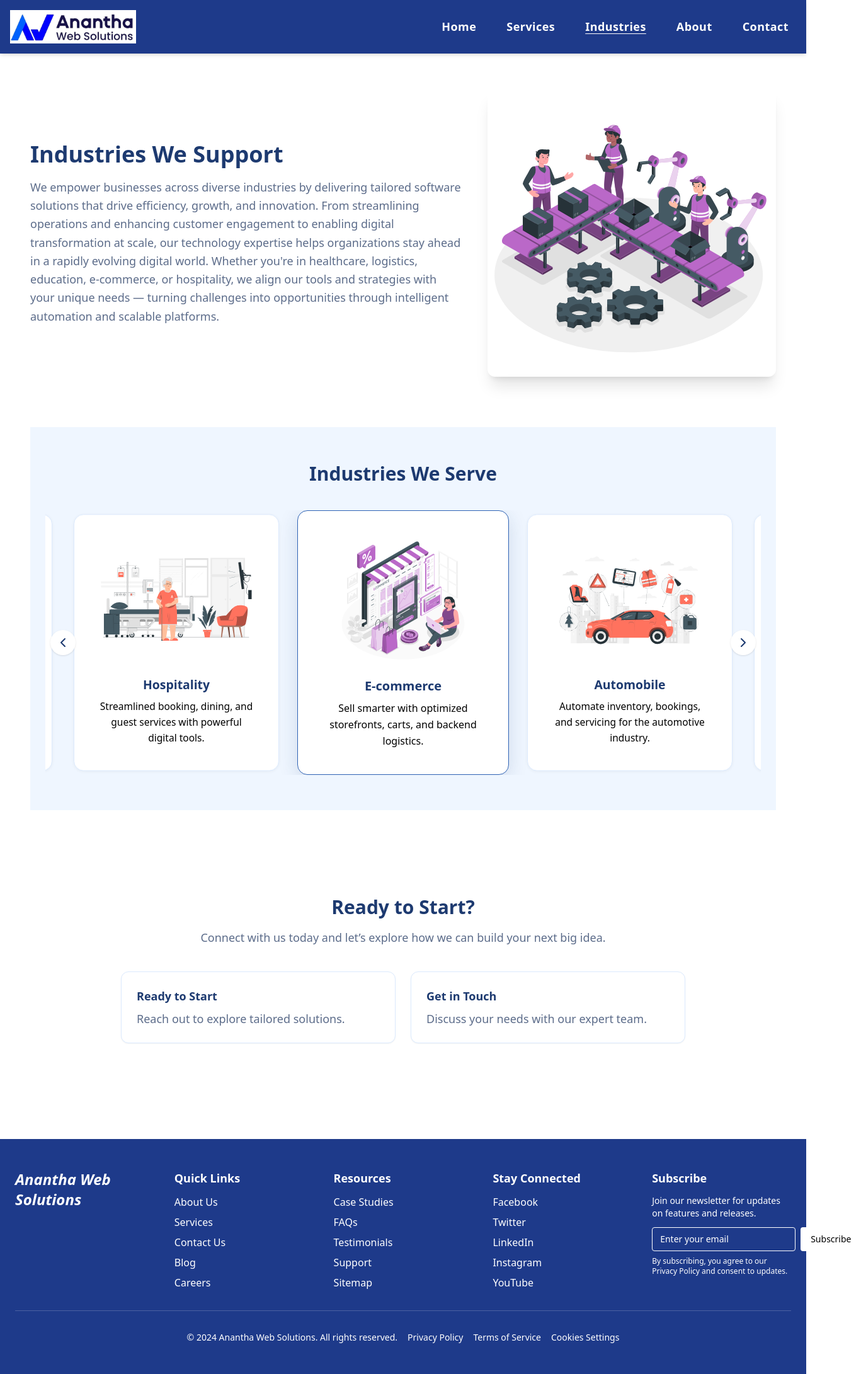
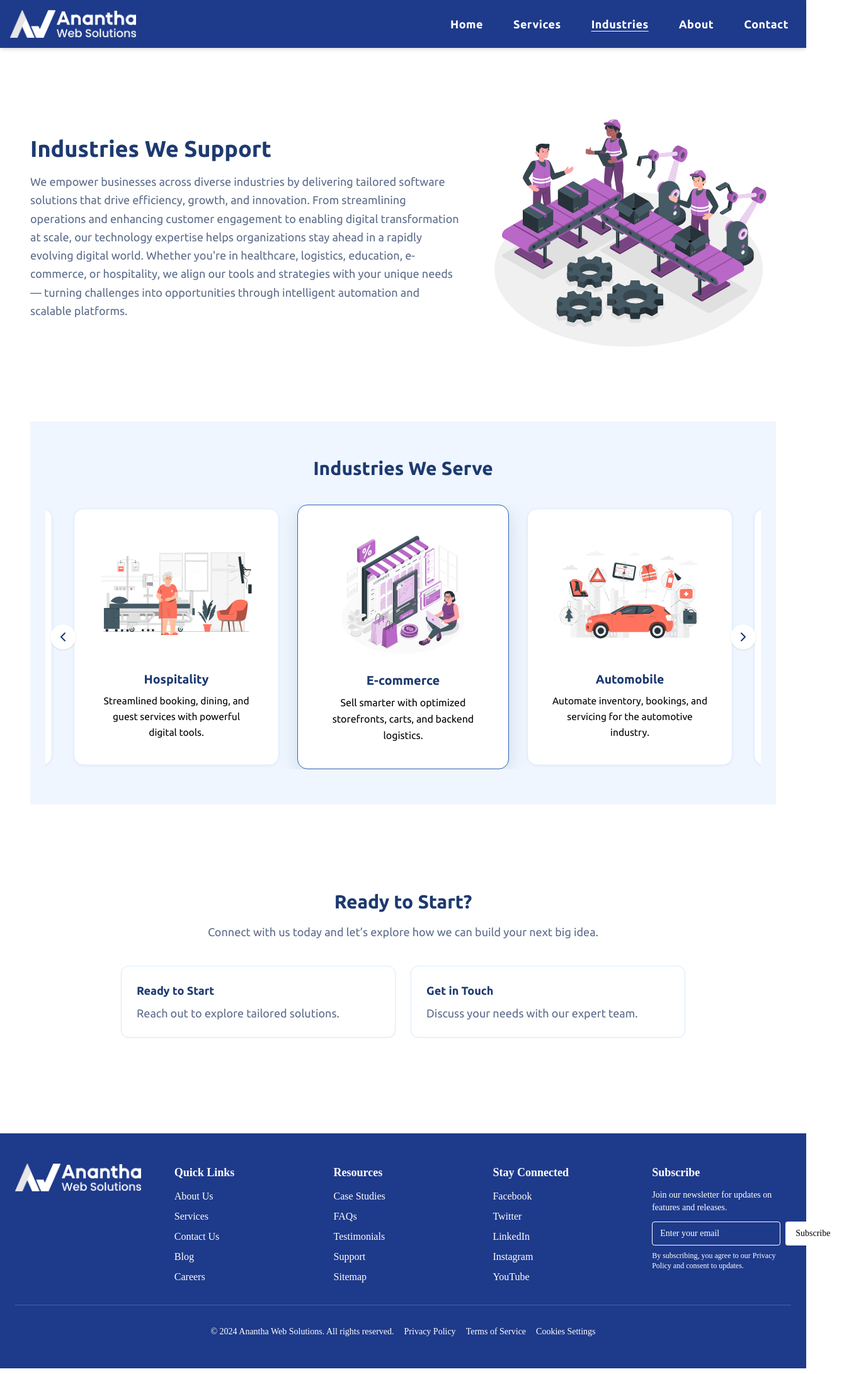
Before and after one commit to trinetra-reddy/aws-web, a Next.js app: page /industries in a window 1280 px wide. Shown: the whole page at 63% size, 1367 px wide, since content can reach past the window. Built offline with nearby package versions, Linux system fonts and the light colour scheme.

Commit message:
Added the Ubuntu fonts

```diff
--- a/components/Layout.tsx
+++ b/components/Layout.tsx
@@ -7,6 +7,12 @@ import { motion, AnimatePresence } from 'framer-motion'
 import { usePathname } from 'next/navigation'
 import Hero from './Hero'
 import Image from 'next/image'
+import { Ubuntu } from 'next/font/google'
+const ubuntu = Ubuntu({
+  subsets: ['latin'],
+  weight: ['300', '400', '500', '700'],
+  variable: '--font-ubuntu',
+})
 
 export default function Layout({ children }: { children: React.ReactNode }) {
   const [menuOpen, setMenuOpen] = useState(false)
@@ -24,7 +30,7 @@ export default function Layout({ children }: { children: React.ReactNode }) {
   const isActive = (href: string) => router.pathname === href
 
   return (
-    <>
+    <section className={ubuntu.variable}>
       <header className="bg-blue-900 shadow-md sticky top-0 z-50 transition font-sans">
         <div className="max-w-7xl mx-auto px-4 py-4 flex justify-between items-center text-white">
           <motion.div
@@ -33,7 +39,7 @@ export default function Layout({ children }: { children: React.ReactNode }) {
             transition={{ duration: 0.5 }}
           >
             <Image
-              src="/assets/logo.webp"
+              src="/assets/logos/anantha_white.png"
               alt="logo"
               width={200}
               height={200}
@@ -103,7 +109,14 @@ export default function Layout({ children }: { children: React.ReactNode }) {
       <footer className="bg-blue-900 text-white py-12 px-6 mt-10">
         <div className="max-w-7xl mx-auto grid grid-cols-1 sm:grid-cols-2 lg:grid-cols-5 gap-8 text-base">
           <div>
-            <h2 className="text-2xl font-bold italic mb-4">Anantha Web Solutions</h2>
+            {/* <h2 className="text-2xl font-bold italic mb-4">Anantha Web Solutions</h2> */}
+            <Image
+              src="/assets/logos/anantha_white.png"
+              alt="logo"
+              width={200}
+              height={200}
+              priority
+            />
           </div>
 
           <div>
@@ -161,6 +174,6 @@ export default function Layout({ children }: { children: React.ReactNode }) {
           <a href="#" className="hover:underline">Cookies Settings</a>
         </div>
       </footer>
-    </>
+    </section>
   )
 }
--- a/pages/industries.tsx
+++ b/pages/industries.tsx
@@ -38,7 +38,7 @@ export default function Industries() {
               alt="Industries Graphic"
               width={600}
               height={450}
-              className="rounded-xl shadow-xl w-full h-auto"
+              className="rounded-xl w-full h-auto"
             />
           </motion.div>
         </section>
--- a/tailwind.config.js
+++ b/tailwind.config.js
@@ -5,7 +5,11 @@ module.exports = {
     "./components/**/*.{js,ts,jsx,tsx}"
   ],
   theme: {
-    extend: {},
+    extend: {
+      fontFamily: {
+        sans: ['var(--font-ubuntu)', 'sans-serif'],
+      },
+    },
   },
   plugins: [],
 }
```
Also changed, not shown: public/assets/logos/anantha_white.png (added), 1 other file (tests, documents, lock files or other folders).
